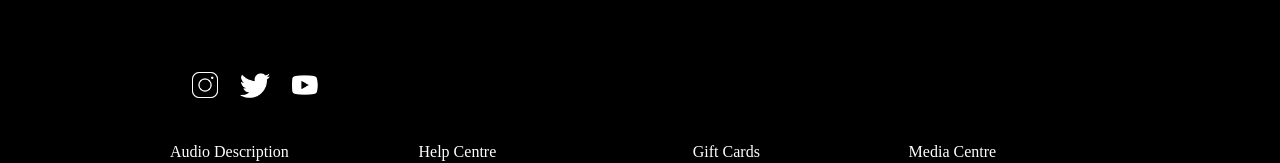
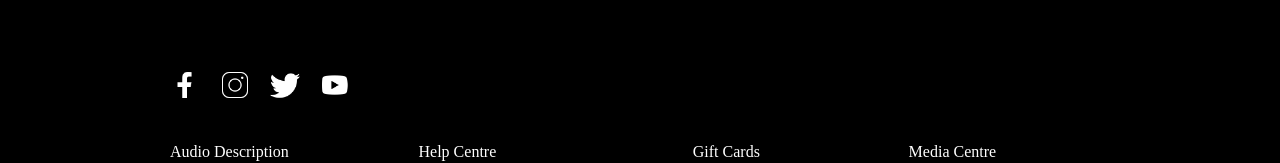
Before and after one commit to KeshavThathera/Netflixy, a React (Vite) app: page / in a window 1280 px wide. Shown: the part 1115-1278 px from the top of the page. Built offline with nearby package versions, Linux system fonts and the light colour scheme; no server answers; sample sign-in values are in the browser's storage.

Commit message:
facebook

```diff
--- a/src/components/Footer/Footer.jsx
+++ b/src/components/Footer/Footer.jsx
@@ -7,7 +7,7 @@ const Footer = () => {
   return (
     <div className='footer px-[30px] py-[4%] max-w-[1000px] my-0 mx-auto '>
         <div className="footer-icons flex gap-5 my-10 mx-0">
-         <a href="https://www.instagram.com/keeshavv.vvv?igsh=bHhhbHlneWczbG5z"><img src={facebook_icon} alt="" className='footer-icons hover:scale-110 hover:text-pink-600 transition duration-300' /></a>
+          <img src={facebook_icon} alt="" className='footer-icons' />
            <img src={instagram_icon } alt="" className='footer-icons '/>
             <img src={twitter_icon} alt="" className='footer-icons'/>
              <img src={youtube_icon} alt="" className='footer-icons' />
```
